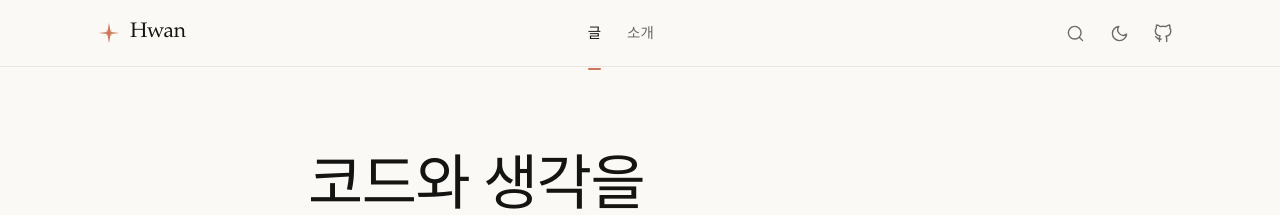
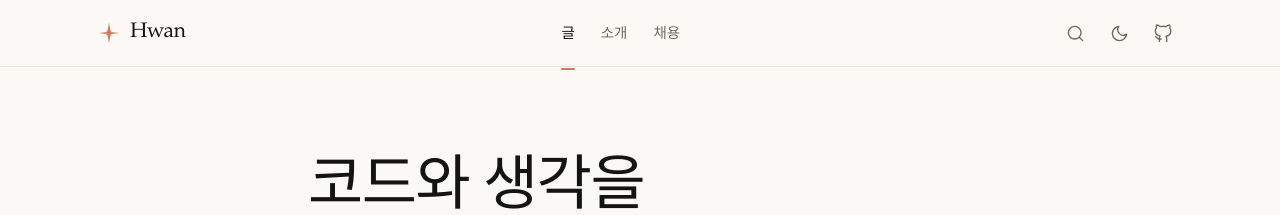
Before and after one commit to Hwan3434/Hwan3434.github.io, a Jekyll site: the page built from index.html, in a window 1280 px wide. Shown: the top 215 px of the page. Built offline with Jekyll 4.4.1, drawn with Linux system fonts in a browser that asks for light colours; some web fonts are replaced.

Commit message:
Add jobs link to navigation

```diff
--- a/_includes/nav.html
+++ b/_includes/nav.html
@@ -9,6 +9,7 @@
     <div class="nav-links">
       <a href="{{ '/' | relative_url }}" class="nav-link {% if page.url == '/' or page.layout == 'post' %}active{% endif %}">글</a>
       <a href="{{ '/about/' | relative_url }}" class="nav-link {% if page.url contains 'about' %}active{% endif %}">소개</a>
+      <a href="{{ '/jobs.html' | relative_url }}" class="nav-link {% if page.url contains 'jobs' %}active{% endif %}">채용</a>
     </div>
     <div class="nav-actions">
       <button class="icon-btn" id="btn-search-open" aria-label="검색">
```
